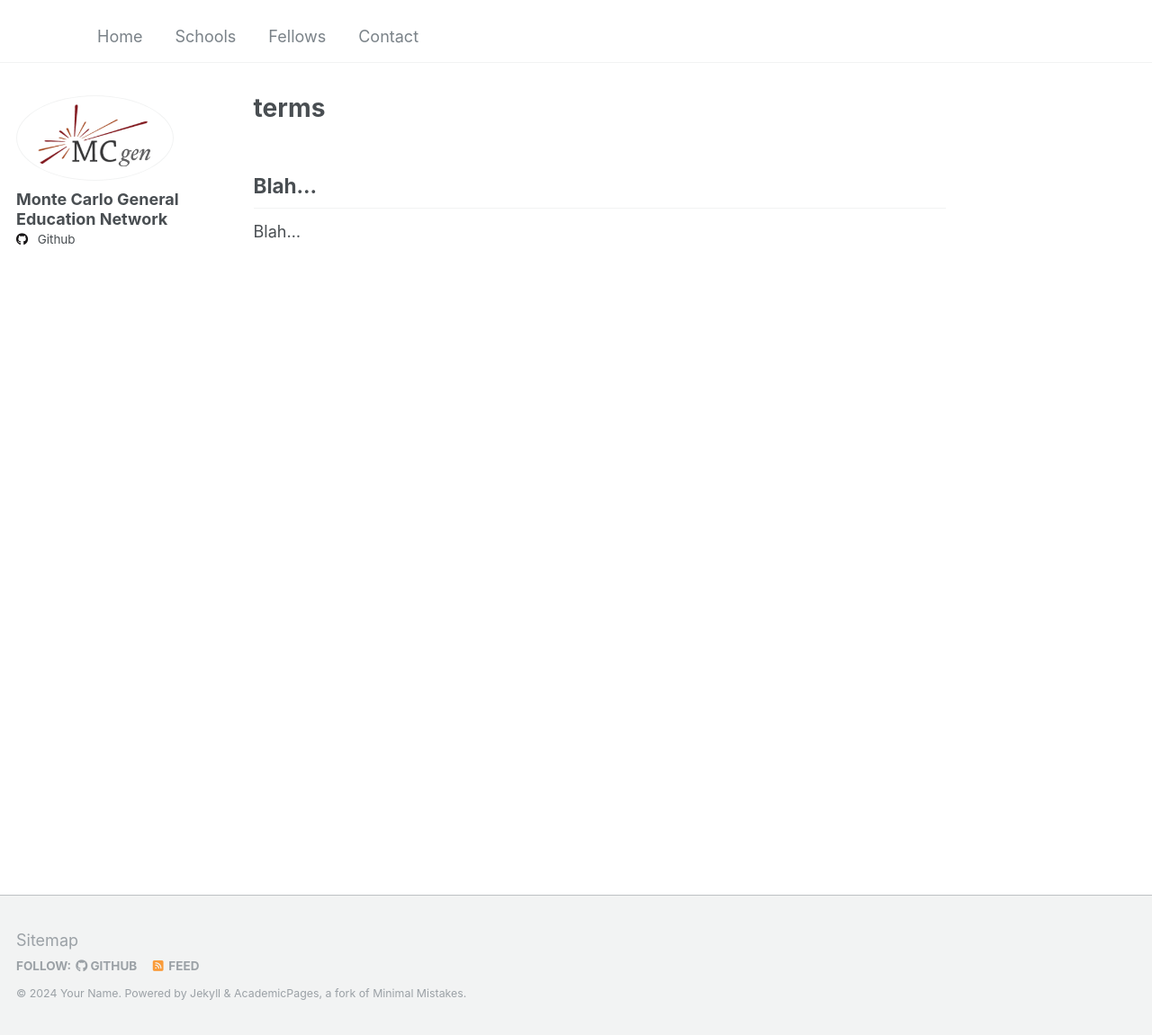
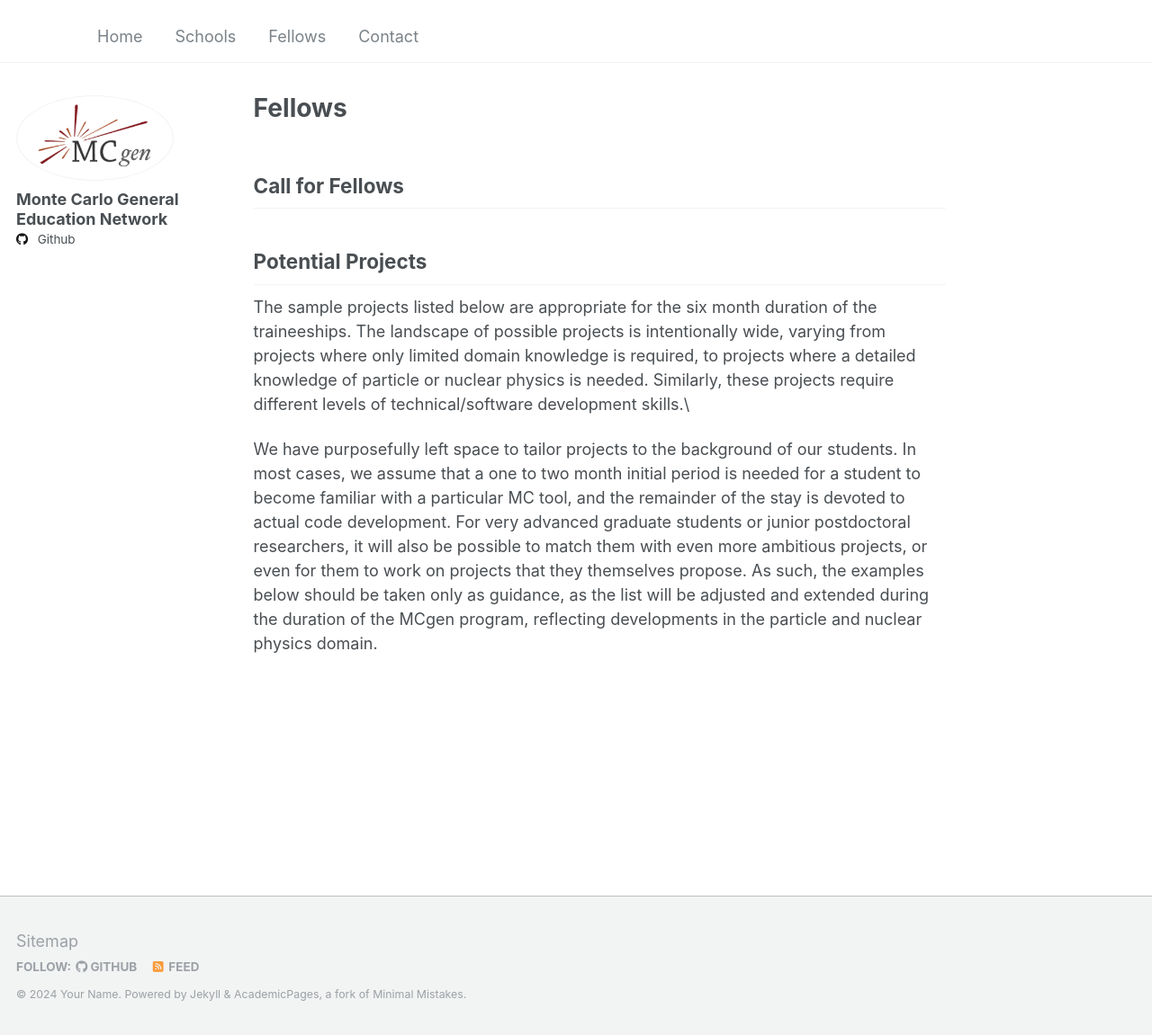
Before and after one commit to MCGenEdNet/MCGenEdNet.github.io, a Jekyll site: the page built from _pages/terms.md, in a window 1280 px wide and 1151 px high. Shown: the whole window at 90% size. Built offline with Jekyll 4.4.1, drawn with Linux system fonts in a browser that asks for light colours.

Commit message:
Update terms.md

```diff
--- a/_pages/terms.md
+++ b/_pages/terms.md
@@ -1,12 +1,16 @@
 ---
 permalink: /terms/
-title: "terms"
+title: "Fellows"
 author_profile: true
 redirect_from:
   - /tm/
   - /terms.html
 ---
 
-## Blah...
+## Call for Fellows
 
-Blah...
+## Potential Projects
+
+The sample projects listed below are appropriate for the six month duration of the traineeships. The landscape of possible projects is intentionally wide, varying from projects where only limited domain knowledge is required, to projects where a detailed knowledge of particle or nuclear physics is needed. Similarly, these projects require different levels of technical/software development skills.\
+
+We have purposefully left space to tailor projects to the background of our students. In most cases, we assume that a one to two month initial period is needed for a student to become familiar with a particular MC tool, and the remainder of the stay is devoted to actual code development. For very advanced graduate students or junior postdoctoral researchers, it will also be possible to match them with even more ambitious projects, or even for them to work on projects that they themselves propose. As such, the examples below should be taken only as guidance, as the list will be adjusted and extended during the duration of the MCgen program, reflecting developments in the particle and nuclear physics domain.
```
